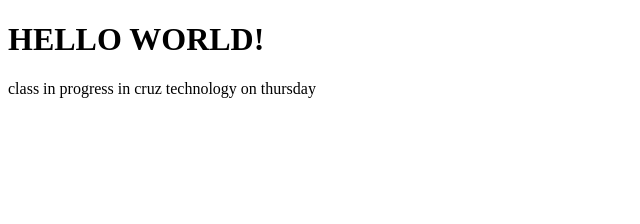
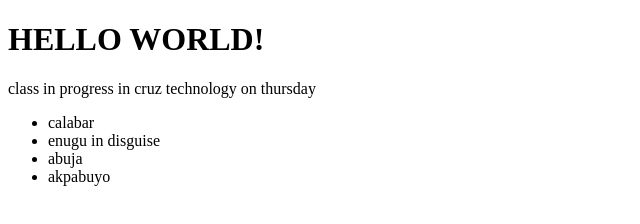
Before and after one commit to michaeliyiowo/New_Project, a plain HTML site: page index.html in a window 1280 px wide. Shown: the whole page, without its empty margins (0-640 px from the left). Drawn offline with Linux system fonts and the light colour scheme.

Commit message:
this is a list of places oseph has gone to

```diff
--- a/index.html
+++ b/index.html
@@ -8,5 +8,11 @@
 <body>
     <h1>HELLO WORLD!</h1>
     <p> class in progress in cruz technology on thursday</p>
+    <ul>
+        <li>calabar</li>
+        <li>enugu in disguise</li>
+        <li> abuja </li>
+        <li> akpabuyo</li>
+    </uL>
 </body>
 </html>
```
